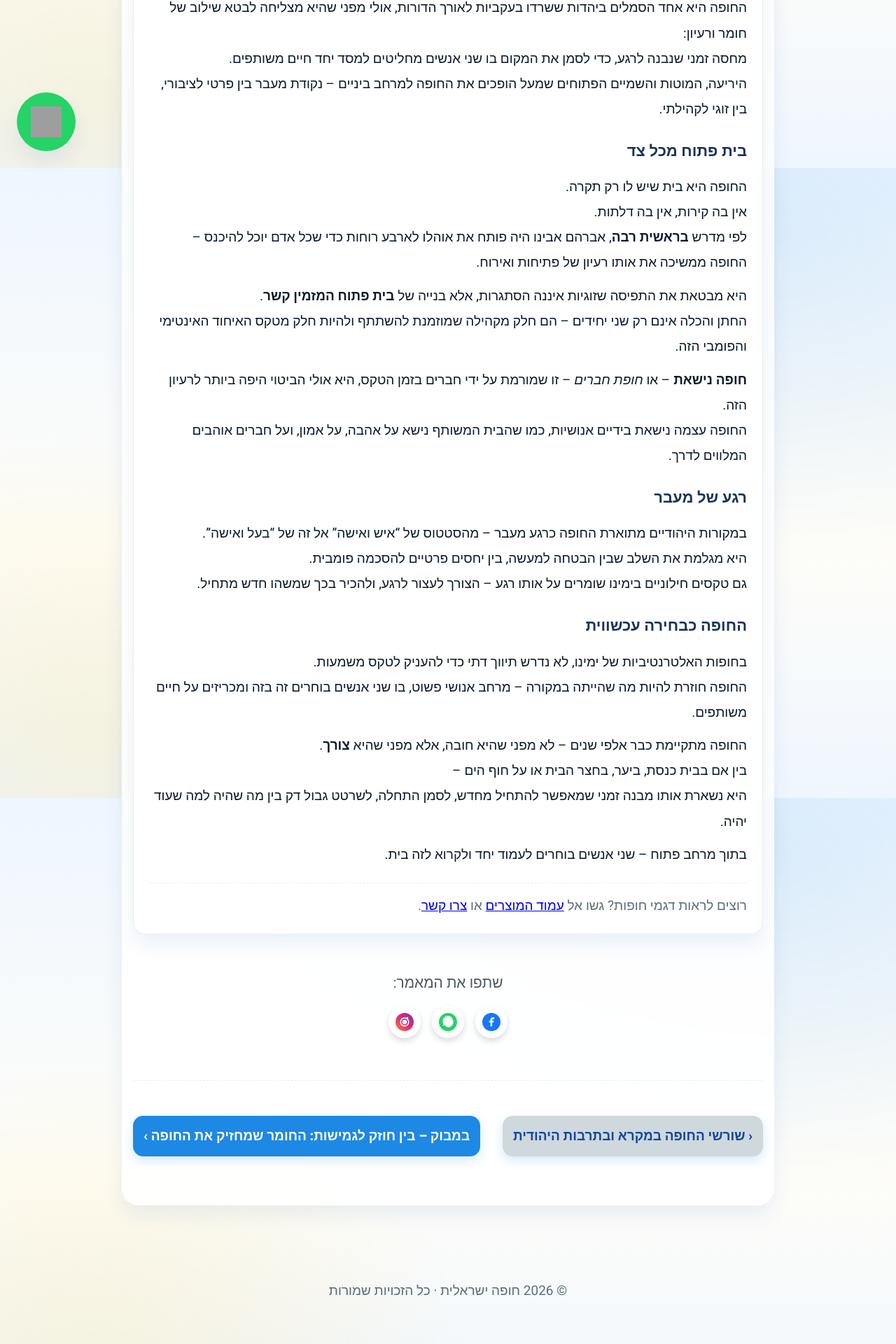
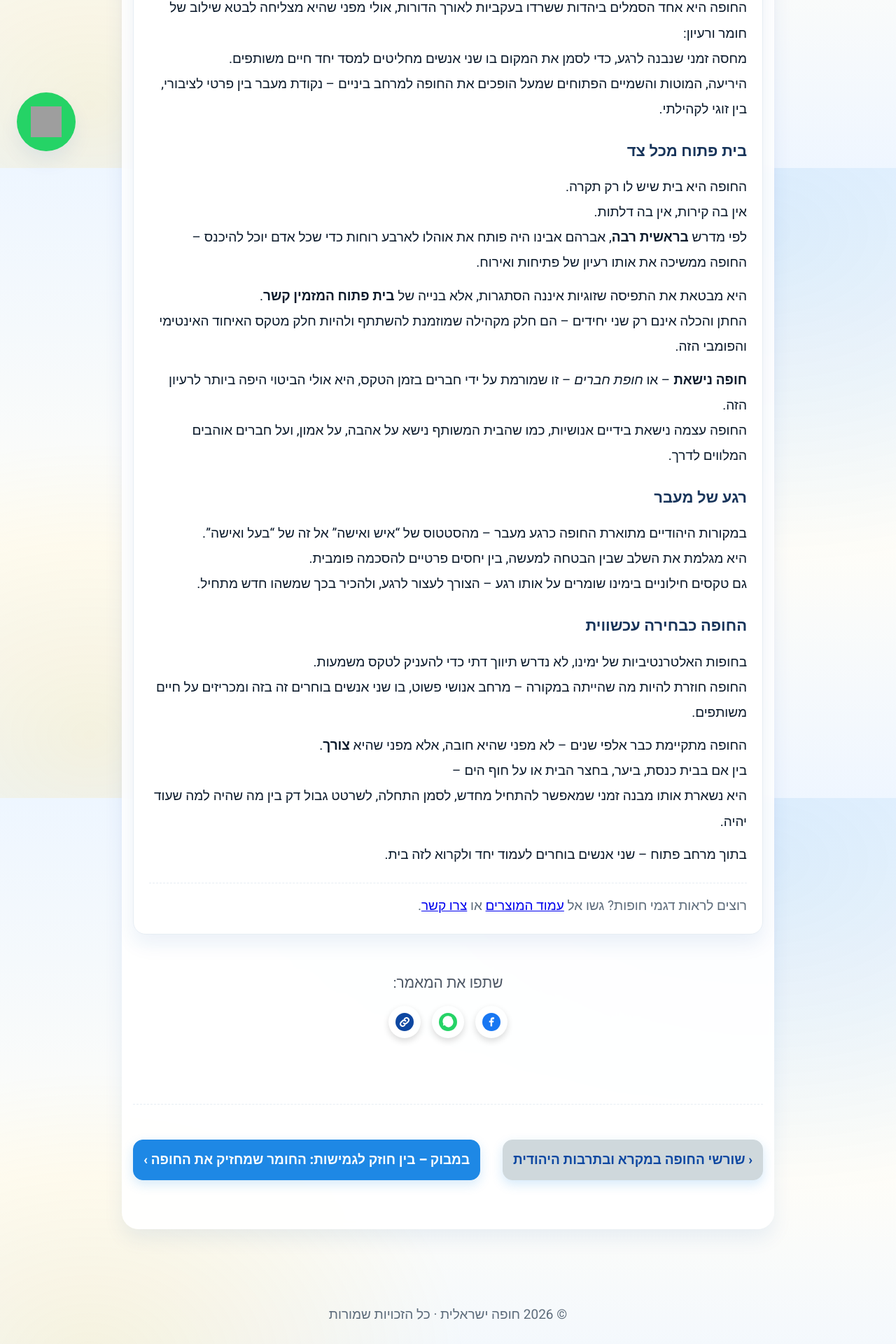
Before and after one commit to chupay/chupa_yisraelit, a Jekyll site: the page built from _posts/2025-10-13-chupa-meaning.md, in a window 1280 px wide. Shown: the part 660-2580 px from the top of the page at 70% size. Built offline with Jekyll 4.4.1, drawn with Linux system fonts in a browser that asks for light colours; grey boxes are pictures that could not be loaded.

Commit message:
Fix blog templates: newest first, working share button, fallback card
- Blog list shows newest posts first
- Replace the Instagram share link (Instagram has no web share URL) with a
  button that opens the native share sheet on touch devices and copies the
  link on desktop
- Remove the image script between </head> and <body>; it ran before the
  article existed and never did anything
- Add the missing default card image; move inline styles to classes

Co-Authored-By: Claude Opus 5.5 <noreply@anthropic.com>
Claude-Session: https://claude.ai/code/session_01GTQnvHwJF2L1vqqNi28snd

```diff
--- a/_layouts/blog_post.html
+++ b/_layouts/blog_post.html
@@ -144,36 +144,16 @@
       transform: translateY(-3px);
       opacity: 0.9;
     }
+    button.share-icon{border:0;padding:0;background:none;cursor:pointer;font:inherit}
+    .share-buttons{margin-top:50px;text-align:center}
+    .share-title{color:#4b5563;font-weight:500;margin-bottom:12px;font-size:1.1em}
+    .share-icons{display:flex;justify-content:center;gap:16px}
+    .share-status{min-height:1.4em;margin:10px 0 0;color:var(--muted);font-size:.9em}
+    .post-sep{margin:60px 0 40px;border:none;border-top:1px dashed var(--border)}
+    .post-nav{display:flex;justify-content:space-between;align-items:center;flex-wrap:wrap;gap:12px}
+    .btn.btn-muted{background:#cfd8dc;color:#0d47a1;border-color:#cfd8dc}
   </style>
 </head>
-
-<script>
-  (function(){
-    const imgs = document.querySelectorAll('article img');
-    imgs.forEach(img => {
-      img.setAttribute('loading', 'lazy');
-      img.setAttribute('decoding', 'async');
-
-      if (!img.hasAttribute('width') || !img.hasAttribute('height')) {
-        if (img.complete && img.naturalWidth) {
-          img.setAttribute('width', img.naturalWidth);
-          img.setAttribute('height', img.naturalHeight);
-        } else {
-          img.addEventListener('load', () => {
-            if (img.naturalWidth) {
-              img.setAttribute('width', img.naturalWidth);
-              img.setAttribute('height', img.naturalHeight);
-            }
-          }, { once: true });
-        }
-      }
-
-      if (!img.hasAttribute('sizes')) {
-        img.setAttribute('sizes', '(max-width: 900px) 100vw, 900px');
-      }
-    });
-  })();
-</script>
 
 <body>
 {% include site-header.html %}
@@ -210,11 +190,11 @@
     </article>
 
     <!-- כפתורי שיתוף -->
-    <div class="share-buttons" style="margin-top:50px;text-align:center;">
-      <p style="color:#4b5563;font-weight:500;margin-bottom:12px;font-size:1.1em;">שתפו את המאמר:</p>
-      <div class="share-icons" style="display:flex;justify-content:center;gap:16px;">
+    <div class="share-buttons">
+      <p class="share-title">שתפו את המאמר:</p>
+      <div class="share-icons">
 
-        <!-- Facebook – FIXED -->
+        <!-- Facebook -->
         <a href="https://www.facebook.com/sharer/sharer.php?u=https://chupay.github.io{{ site.baseurl }}{{ page.url | escape }}"
            target="_blank" rel="noopener" aria-label="שיתוף בפייסבוק"
            class="share-icon fb" title="שתפו בפייסבוק">
@@ -224,7 +204,7 @@
            </svg>
         </a>
 
-        <!-- WhatsApp – FIXED -->
+        <!-- WhatsApp -->
         <a href="https://api.whatsapp.com/send?text={{ page.title | url_encode }}%20https://chupay.github.io{{ site.baseurl }}{{ page.url | url_encode }}"
            target="_blank" rel="noopener" aria-label="שיתוף בוואטסאפ"
            class="share-icon wa" title="שתפו בוואטסאפ">
@@ -234,31 +214,26 @@
            </svg>
         </a>
 
-        <!-- Instagram – FIXED -->
-        <a href="https://www.instagram.com/?url=https://chupay.github.io{{ site.baseurl }}{{ page.url | escape }}"
-           target="_blank" rel="noopener" aria-label="שיתוף באינסטגרם"
-           class="share-icon ig" title="שתפו באינסטגרם">
-           <svg xmlns="http://www.w3.org/2000/svg" width="26" height="26" viewBox="0 0 24 24">
-             <linearGradient id="ig" x1="0" x2="1" y1="1" y2="0">
-               <stop offset="0%" stop-color="#f58529"/>
-               <stop offset="50%" stop-color="#dd2a7b"/>
-               <stop offset="100%" stop-color="#8134af"/>
-             </linearGradient>
-             <circle cx="12" cy="12" r="12" fill="url(#ig)"/>
-             <path fill="#fff" d="M12 7.3a4.7 4.7 0 1 0 0 9.4 4.7 4.7 0 0 0 0-9.4Zm0 7.7a3 3 0 1 1 0-6 3 3 0 0 1 0 6Zm4.8-8.5a1.1 1.1 0 1 1-2.2 0 1.1 1.1 0 0 1 2.2 0ZM18 12c0 3.3-2.7 6-6 6s-6-2.7-6-6 2.7-6 6-6 6 2.7 6 6Z"/>
+        <!-- Copy link / native share (Instagram has no web share link) -->
+        <button type="button" class="share-icon copy" id="share-copy"
+                data-url="{{ site.url }}{{ site.baseurl }}{{ page.url }}" data-title="{{ page.title | escape }}"
+                aria-label="שיתוף או העתקת קישור" title="שיתוף / העתקת קישור">
+           <svg xmlns="http://www.w3.org/2000/svg" width="26" height="26" viewBox="0 0 24 24" aria-hidden="true">
+             <circle cx="12" cy="12" r="12" fill="#0d47a1"/>
+             <path fill="none" stroke="#fff" stroke-width="1.8" stroke-linecap="round" d="M10.6 13.4a3 3 0 0 0 4.2 0l2.1-2.1a3 3 0 0 0-4.2-4.2l-.9.9M13.4 10.6a3 3 0 0 0-4.2 0l-2.1 2.1a3 3 0 0 0 4.2 4.2l.9-.9"/>
            </svg>
-        </a>
+        </button>
 
       </div>
+      <p class="share-status" id="share-status" role="status"></p>
     </div>
 
     {% if page.previous or page.next %}
-    <hr style="margin:60px 0 40px;border:none;border-top:1px dashed var(--border);" />
-    <div style="display:flex;justify-content:space-between;align-items:center;flex-wrap:wrap;gap:12px;">
+    <hr class="post-sep" />
+    <div class="post-nav">
       {% if page.previous %}
         <a href="{{ site.baseurl }}{{ page.previous.url }}"
-           class="btn"
-           style="background:#cfd8dc;color:#0d47a1;border-color:#cfd8dc;">
+           class="btn btn-muted">
            ‹ {{ page.previous.title }}
         </a>
       {% endif %}
--- a/blog/index.html
+++ b/blog/index.html
@@ -170,7 +170,7 @@ permalink: /blog/
         נבחר רק פוסטים שה־URL שלהם תחת /blog/ (כדי לא לערבב עם פוסטים אחרים אם יהיו)
       {%- endcomment -%}
       {%- assign blog_posts = paginator.posts | where_exp: "p", "p.url contains '/blog/'" -%}
-      {%- for post in blog_posts reversed -%}
+      {%- for post in blog_posts -%}
       <article class="card" data-title="{{ post.title | escape }}" data-desc="{{ post.description | escape }}">
         <a href="{{ site.baseurl }}{{ post.url }}" aria-label="למאמר: {{ post.title }}">
           <img
```
Also changed, not shown: other parts of _layouts/blog_post.html (+22 -0 lines), assets/img/blog/default-card.webp (added).
